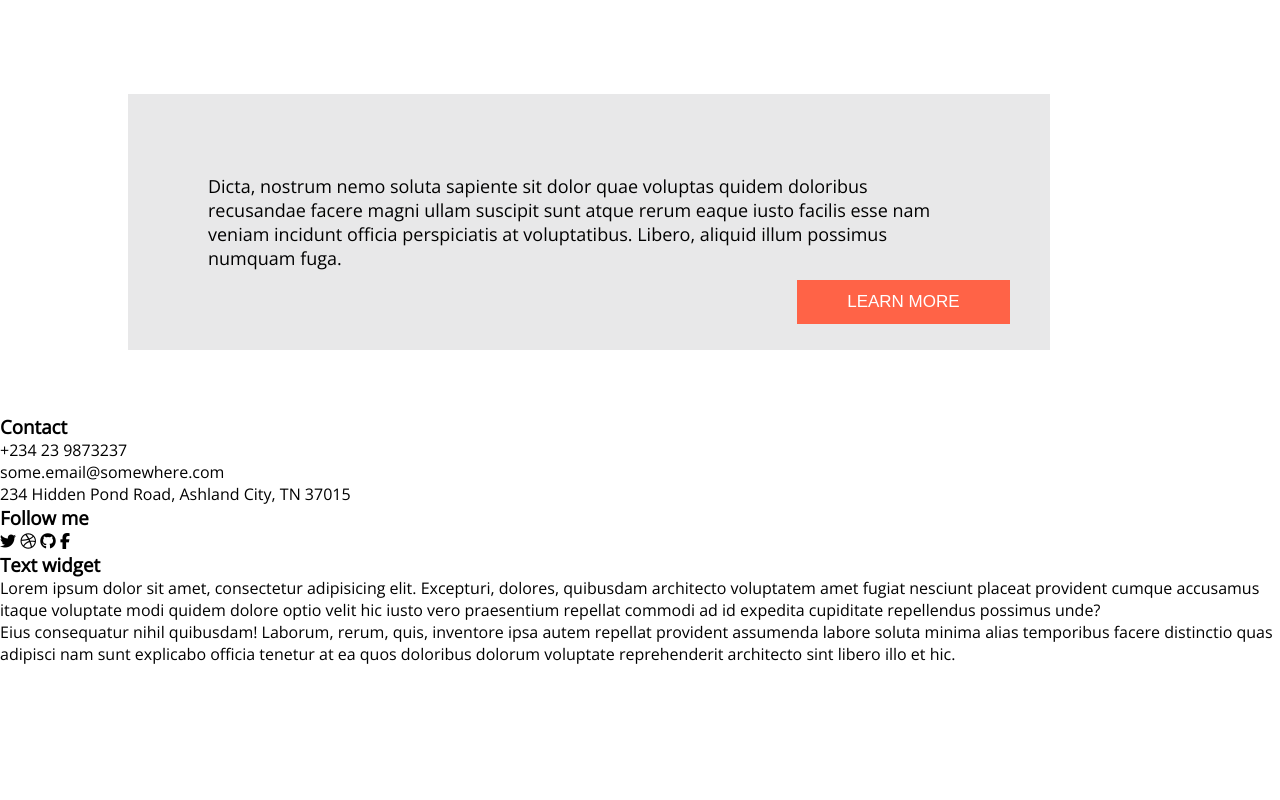
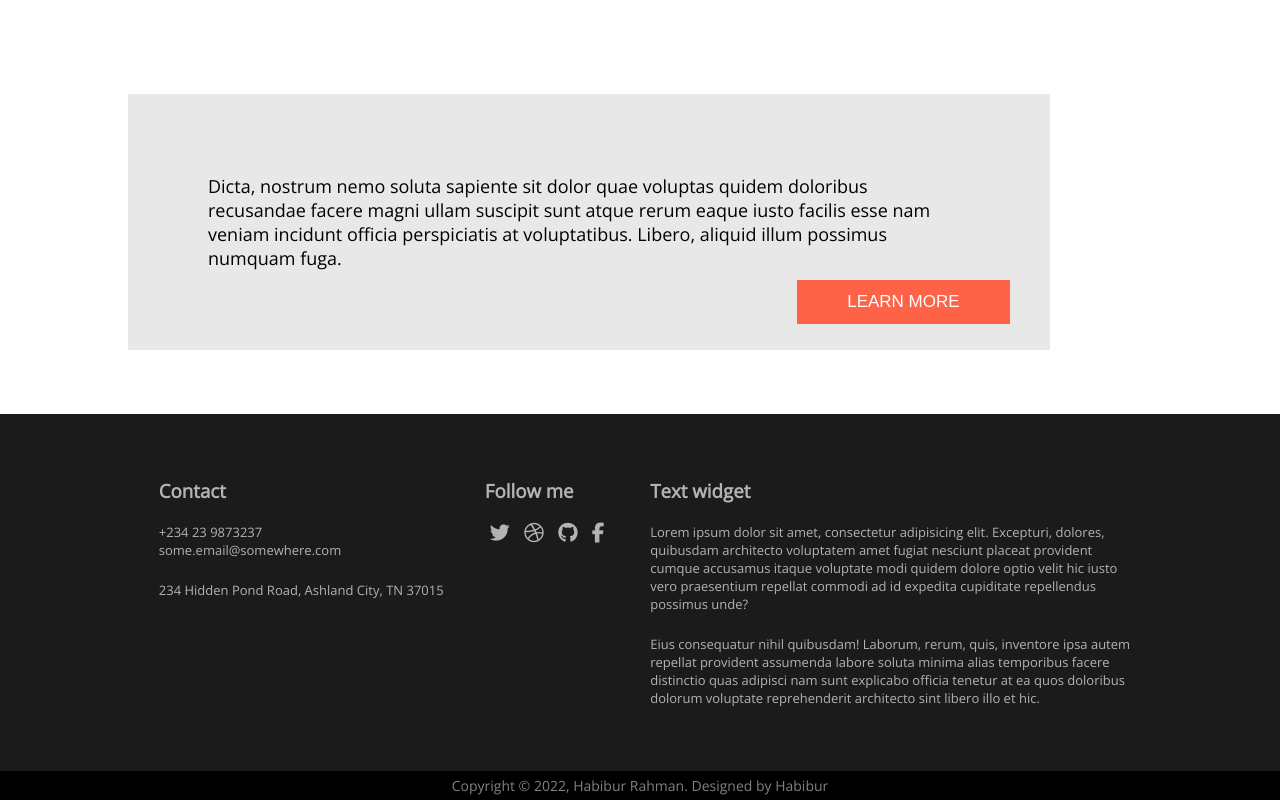
Before and after one commit to frhabibur/progress-repo, a plain HTML site: page index.html in a window 1280 px wide. Shown: the part 2064-2864 px from the top of the page. Before the commit the page ends 2729 px from the top, so only its background shows below. Drawn offline with nearby package versions, Linux system fonts and the light colour scheme.

Commit message:
complete

```diff
--- a/css/style.css
+++ b/css/style.css
@@ -162,3 +162,34 @@ section {
     padding:80px;
     position: relative;
 }
+footer{
+    background-color:rgb(27, 27, 27);
+    color:rgb(180, 178, 178);
+    padding:5% 10%;
+
+}
+.footer-left{
+    width:48%;
+    display: flex;
+    justify-content: space-around;
+}
+.footer-left p,.text-box p {
+    font-size:13px;
+}
+.footer-left h3,.text-box h3{
+    padding-bottom:20px;
+}
+.text-box{
+    width:48%;
+}
+.footer-left .fa{
+    font-size:20px;
+    margin:0 5px;
+}
+.copyright{
+    background:black;
+    color: gray;
+    text-align: center;
+    padding:5px 0px;
+    font-size:14px;
+}
--- a/index.html
+++ b/index.html
@@ -148,11 +148,13 @@
     </section>
     <!--samary secton O SECTION END________________________________________________________-->
     <footer>
-        <div class="footer-content">
+        <div class="footer-content flexible">
+            <div class="footer-left">
                 <div class="contactbox">
                     <h3>Contact</h3>
                     <p>+234 23 9873237</p>
                     <p>some.email@somewhere.com</p>
+                    <br>
                     <p>234 Hidden Pond Road, Ashland City, TN 37015</p>
                 </div>
                 <div class="link-box">
@@ -162,19 +164,27 @@
                     <i class="fa fa-github fa-2"></i>
                     <i class="fa fa-facebook fa-2"></i>
                 </div>
+            </div>
+
             <div class="text-box">
                 <h3>Text widget</h3>
                 <p>Lorem ipsum dolor sit amet, consectetur adipisicing elit. Excepturi, dolores, quibusdam architecto
                     voluptatem amet fugiat nesciunt placeat provident cumque accusamus itaque voluptate modi quidem
                     dolore optio velit hic iusto vero praesentium repellat commodi ad id expedita cupiditate repellendus
                     possimus unde?</p>
+                <br>
                 <p>Eius consequatur nihil quibusdam! Laborum, rerum, quis, inventore ipsa autem repellat provident
                     assumenda labore soluta minima alias temporibus facere distinctio quas adipisci nam sunt explicabo
                     officia tenetur at ea quos doloribus dolorum voluptate reprehenderit architecto sint libero illo et
                     hic.</p>
             </div>
+
         </div>
+
     </footer>
+    <div class="copyright">
+        <p>Copyright © 2022, Habibur Rahman. Designed by Habibur</p>
+    </div>
 </body>
 
 </html>
```
Lines whose indentation alone changed are shown as unchanged.
